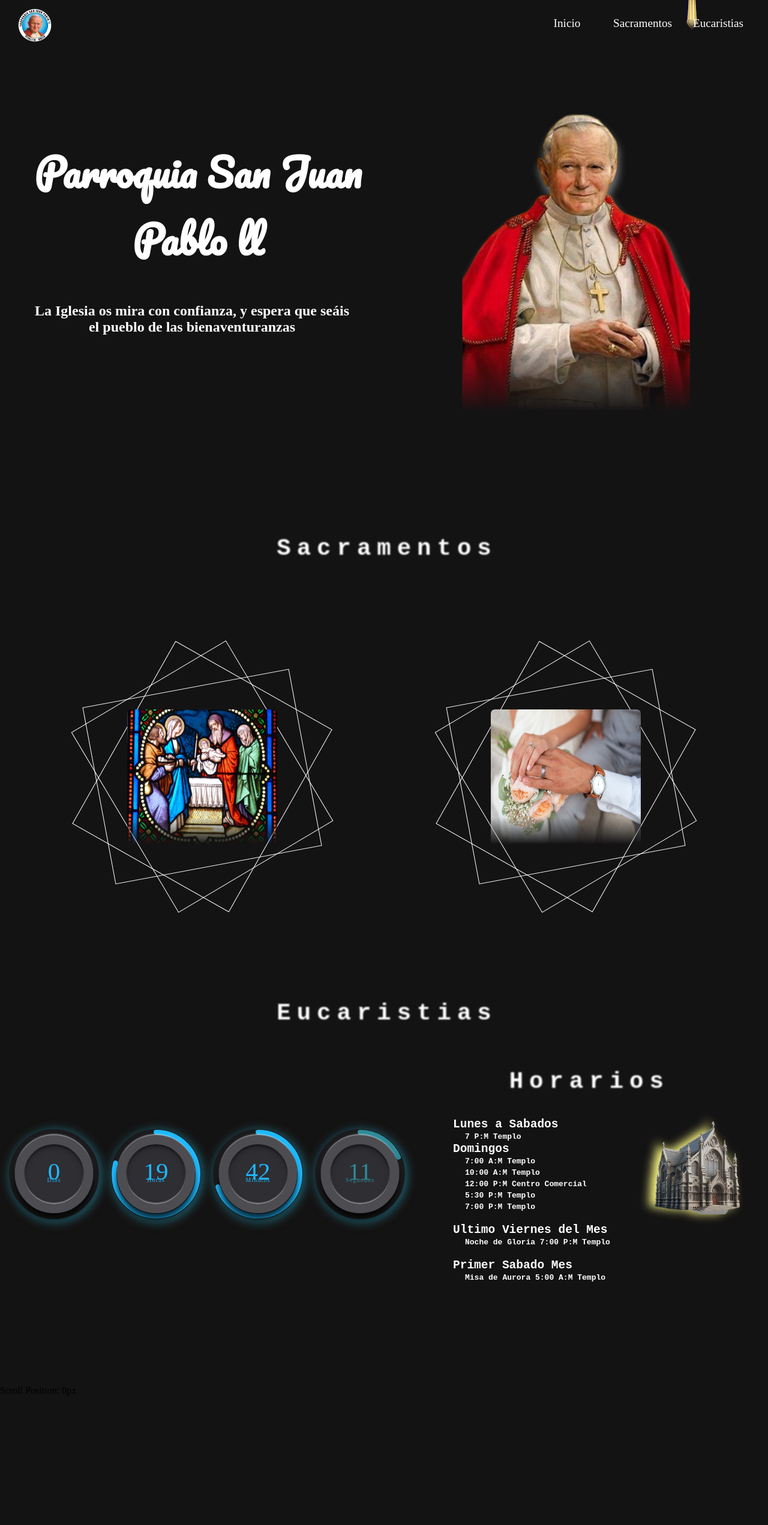
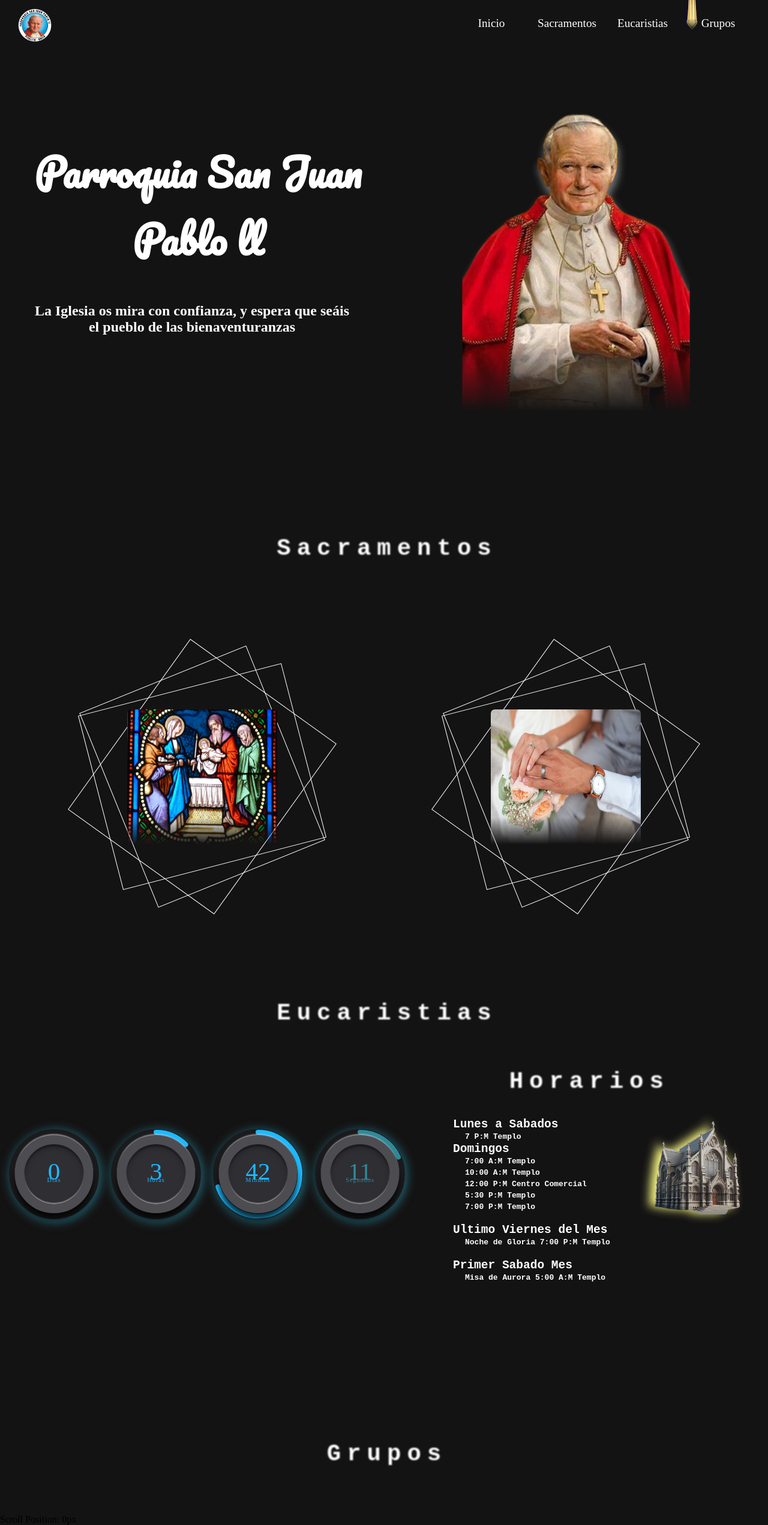
Before and after one commit to luiscar05/P_San_Juan_Pablo_frontend, a React (Vite) app: page / in a window 1280 px wide. Shown: the whole page at 60% size. Before the commit the page ends 2328 px from the top, so only its background shows below. Built offline with nearby package versions, Linux system fonts and the light colour scheme.

Commit message:
Menu grupos

```diff
--- a/src/components/Eucaristias.jsx
+++ b/src/components/Eucaristias.jsx
@@ -33,7 +33,7 @@ function Eucaristias() {
                 ]
                 SiguienteEucaristia = misasDomingo.find(mass=> mass >now)|| new Date(now.setDate(now.getDay()+1)).setHours(19,0,0,0)
             }else{
-                SiguienteEucaristia.setHours(11,0,0,0)
+                SiguienteEucaristia.setHours(19,0,0,0)
                 if(now >= SiguienteEucaristia){
                     SiguienteEucaristia.setDate(SiguienteEucaristia.getDate()+1)
                 }
--- /dev/null
+++ b/src/components/Grupos.jsx
@@ -0,0 +1,20 @@
+import React from "react";
+
+function Grupos () {
+    return (
+        <>
+        <div className="BoxTitleSacraments">
+            <h4 className="titleSacraments">
+                <span><i></i>G</span>
+                <span><i></i>r</span>
+                <span><i></i>u</span>
+                <span><i></i>p</span>
+                <span><i></i>o</span>
+                <span><i></i>s</span>
+            </h4>
+        </div>
+        </>
+    )
+}
+
+export default Grupos;
--- a/src/components/Header.jsx
+++ b/src/components/Header.jsx
@@ -53,6 +53,9 @@ function Header(ComponentPage) {
                         <li onClick={ComponentPage.Eucaristias}>
                             Eucaristias
                         </li>
+                        <li onClick={ComponentPage.Grupos}>
+                            Grupos
+                        </li>
                     </ul>
                 </nav>
         </>
--- a/src/pages/index.jsx
+++ b/src/pages/index.jsx
@@ -4,11 +4,13 @@ import Sacramentos from "../components/Sacramentos";
 import Eucaristias from "../components/Eucaristias";
 import Header from "../components/Header"
 import Loader from "../components/Loader";
+import Grupos from "../components/Grupos";
 
 function Index() {
     const inicioRef = useRef(null);
     const sacramentosRef = useRef(null);
     const eucaristiasRef = useRef(null);
+    const gruposRef= useRef(null);
 
     const [scrollPosition, setScrollPosition] = useState(0);
     const [isActive, setIsActive] = useState(false);
@@ -62,7 +64,8 @@ function Index() {
               <Header
               Inicio={() => scrollToComponent(inicioRef)}
               Sacramentos={() => scrollToComponent(sacramentosRef)}
-              Eucaristias={()=>scrollToComponent(eucaristiasRef)}></Header>
+              Eucaristias={()=>scrollToComponent(eucaristiasRef)}
+              Grupos={()=>scrollToComponent(gruposRef)}> </Header>
             </header>
             <main>
                 <section ref={inicioRef}>
@@ -74,6 +77,9 @@ function Index() {
                 <section ref={eucaristiasRef}>
                     <Eucaristias />
                 </section>
+                <section ref={gruposRef}>
+                    <Grupos />
+                </section>
 
             </main>
             <footer>
```
